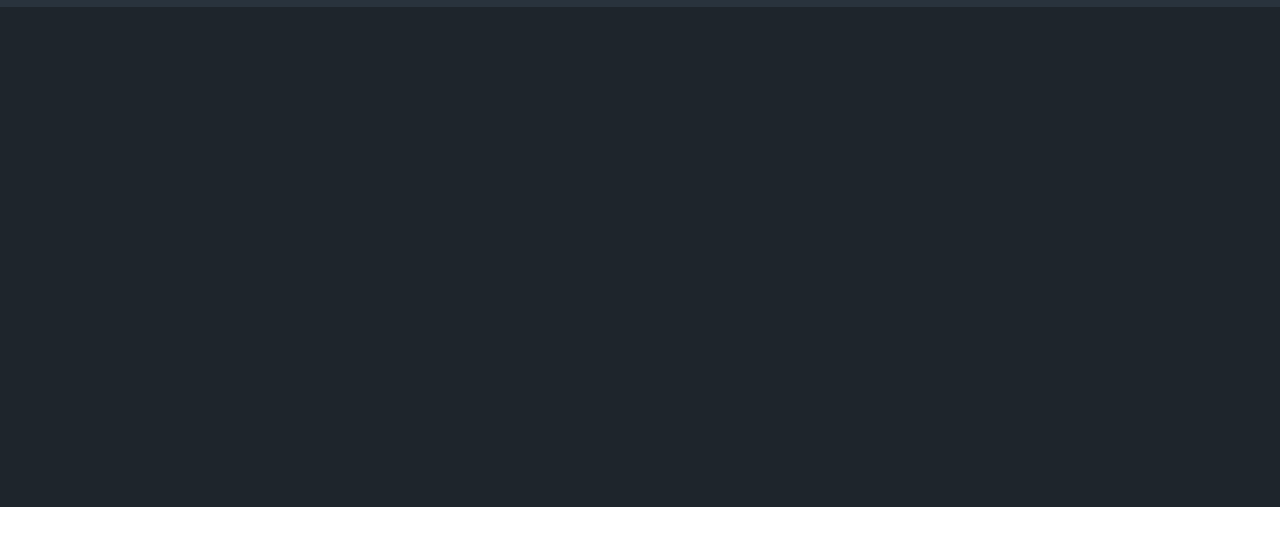
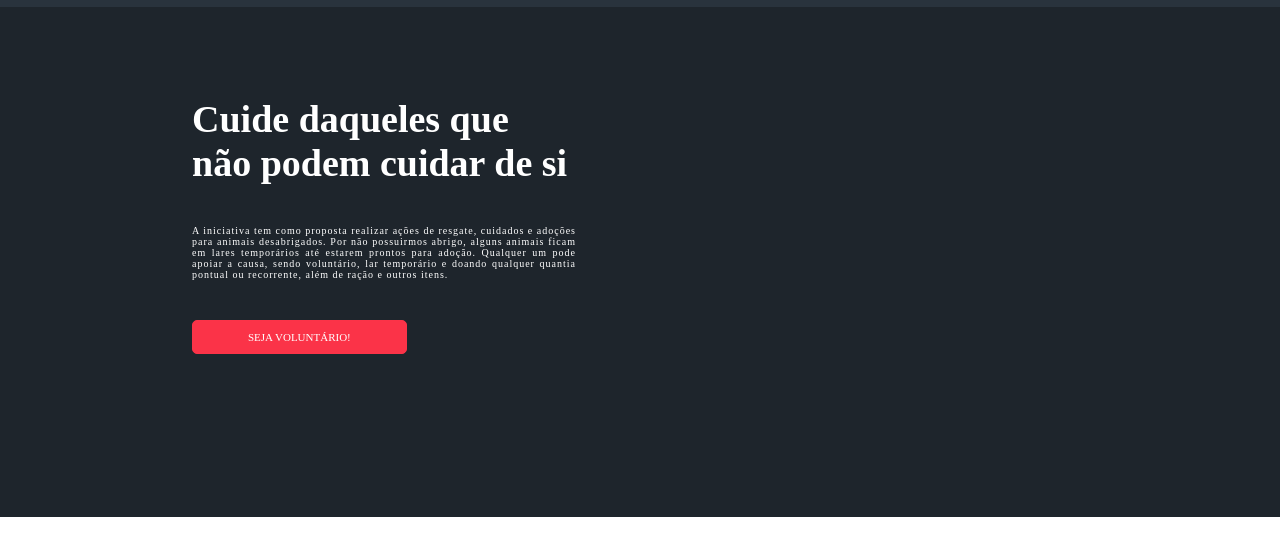
Before and after one commit to joaopsilvam/adota-ai, a plain HTML site: page index.html in a window 1280 px wide. Shown: the part 71-626 px from the top of the page. Drawn offline with Linux system fonts and the light colour scheme.

Commit message:
Seção 1 atualizada

```diff
--- a/index.html
+++ b/index.html
@@ -31,7 +31,16 @@
       </div>
     </div>
     <div class="secao1">
-
+      <div class="texto">
+        <div class="titulo">
+          Cuide daqueles que não podem cuidar de si
+        </div>
+        <div class="subtitulo">
+          A iniciativa tem como proposta realizar ações de resgate, cuidados e adoções para animais desabrigados. Por não possuirmos abrigo, alguns animais ficam em lares temporários até estarem prontos para adoção. Qualquer um pode apoiar a causa, sendo voluntário, lar temporário e  doando qualquer quantia pontual ou recorrente, além de ração e outros itens.
+        </div>
+        <button class="botao-adotar">SEJA VOLUNTÁRIO!</button>
+      </div>
+      <div class="imagem"></div>
     </div>
   </body>
 </html>
--- a/style.css
+++ b/style.css
@@ -72,5 +72,26 @@ body{
 
 .secao1{
 	background-color: #1E252C;
-	height: 500px;
+	height: 510px;
 }
+
+.texto{
+	width: 30%;
+	padding-top: 7%;
+	padding-left: 15%;
+}
+
+.titulo{
+ 	color: white;
+	font: 38px 'Montserrat';
+	font-weight: bold;
+	padding-bottom: 40px;
+}
+
+.subtitulo{
+	text-align: justify;
+	letter-spacing: 1px;
+ 	color: white;
+	font: 10px 'Montserrat';
+	padding-bottom: 40px;
+}
```
